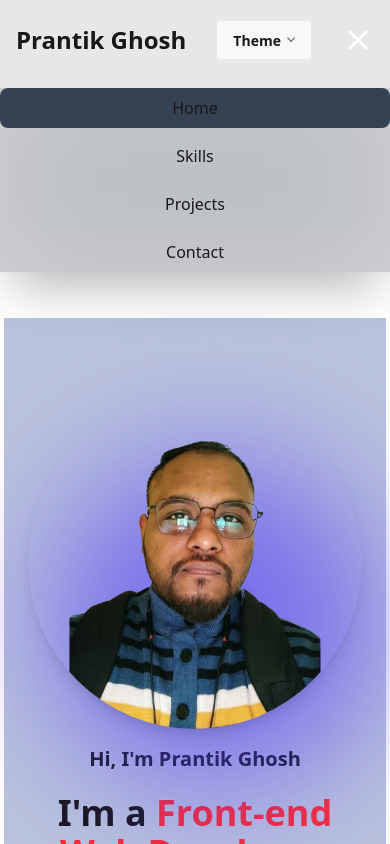
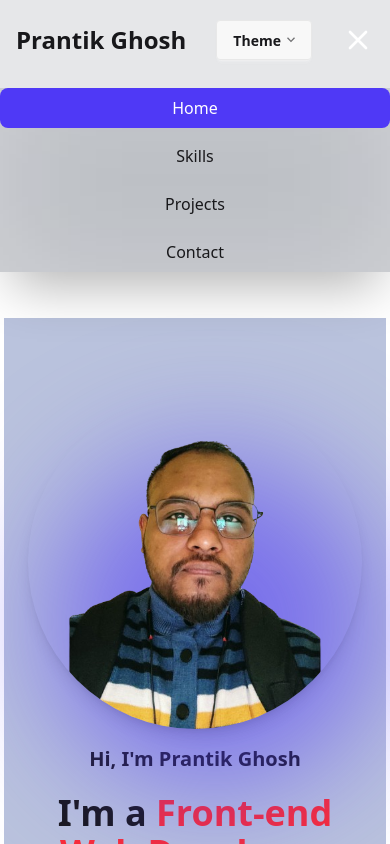
Before and after one commit to TBS96/portfolio, a React (Vite) app: page / in a window 390 px wide. Both pictures are taken after a click on the button "Toggle Menu". Shown: the top 844 px of the page. Built offline with nearby package versions, Linux system fonts and the light colour scheme.

Commit message:
fix: navbar dropdown menu bgColor fixed
will show accrording to the theme color

Signed-off-by: TBS96 <9tbs6@proton.me>

```diff
--- a/src/components/Navbar.jsx
+++ b/src/components/Navbar.jsx
@@ -147,7 +147,7 @@ const Navbar = () => {
                         <NavLink
                             to={slug}
                             className={({ isActive }) =>
-                                `block px-4 py-2 my-2 text-center rounded-lg transition ${isActive ? 'bg-gray-700' : 'hover:bg-gray-700 focus:bg-gray-900'
+                                `block px-4 py-2 my-2 text-center rounded-lg transition ${isActive ? 'bg-indigo-600 text-white' : 'hover:text-white hover:bg-indigo-600'
                                 }`
                             }
                             onClick={() => setMenubar(false)}
```
